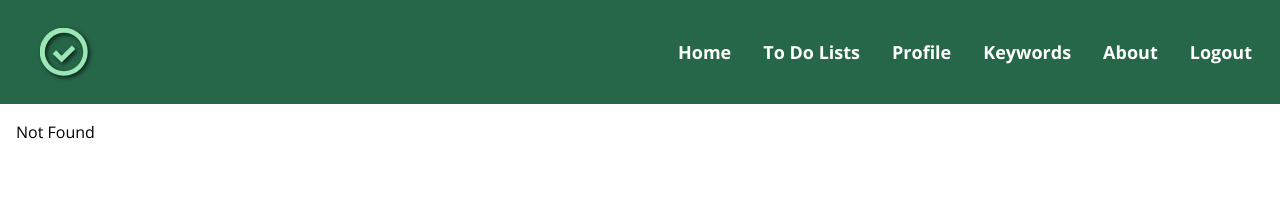
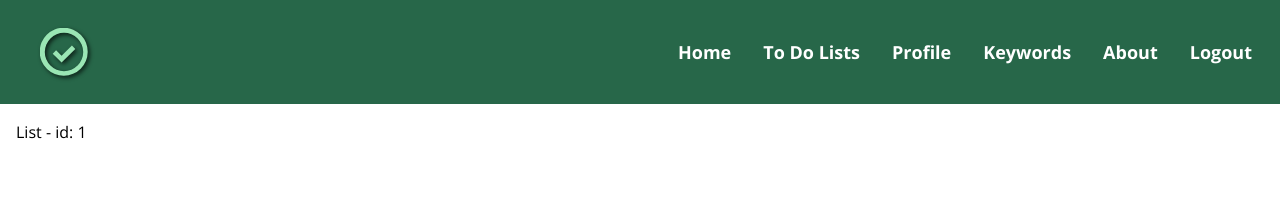
Before and after one commit to robert-laws/project-sep-2020-checkmark-list-app, a React (Create React App) app: page /list/1 in a window 1280 px wide. Shown: the top 210 px of the page. Built offline with nearby package versions, Linux system fonts and the light colour scheme; no server answers; the database is empty; sample sign-in values are in the browser's storage.

Commit message:
begin adding List logic

```diff
--- a/src/App.js
+++ b/src/App.js
@@ -6,6 +6,7 @@ import {
   Home,
   About,
   Keywords,
+  List,
   Lists,
   Login,
   Profile,
@@ -68,6 +69,15 @@ function App() {
               <Lists />
             </ProtectedRoute>
 
+            <ProtectedRoute
+              isAuthed={!!user}
+              isLoading={isLoading}
+              path='/list/:id'
+              exact
+            >
+              <List />
+            </ProtectedRoute>
+
             <Route path='/about' component={About} />
             <Route path='*' component={NotFound} />
           </Switch>
--- /dev/null
+++ b/src/components/todos/TaskList.js
@@ -0,0 +1,5 @@
+import React from 'react';
+
+export const TaskList = () => {
+  return <div></div>;
+};
--- /dev/null
+++ b/src/components/todos/TodoBase.js
@@ -0,0 +1,20 @@
+import React from 'react';
+import { Link } from 'react-router-dom';
+import { Heading, Button } from '../ui';
+
+export const TodoBase = ({ todoId, title }) => {
+  return (
+    <div className='w-96 border rounded overflow-hidden shadow-lg m-2 flex-auto'>
+      <div>
+        <div className='mb-2 border-b px-4 py-3'>
+          <Heading>{title}</Heading>
+        </div>
+        <div className='px-4 py-3 text-center'>
+          <Link to={`/list/${todoId}`}>
+            <Button size='small'>View List Detail</Button>
+          </Link>
+        </div>
+      </div>
+    </div>
+  );
+};
--- a/src/components/todos/index.js
+++ b/src/components/todos/index.js
@@ -1,3 +1,4 @@
+export { TodoBase } from './TodoBase';
 export { Card } from './Card';
 export { Keyword } from '../todos/Keyword';
 export { Task } from '../todos/Task';
--- /dev/null
+++ b/src/pages/List.js
@@ -0,0 +1,12 @@
+import React from 'react';
+import { useParams } from 'react-router-dom';
+
+export const List = () => {
+  const { id } = useParams();
+
+  return (
+    <div>
+      List - <span>id: {id}</span>
+    </div>
+  );
+};
--- a/src/pages/Lists.js
+++ b/src/pages/Lists.js
@@ -1,7 +1,7 @@
 import React, { useContext, useState, useEffect } from 'react';
 import spinner from '../images/spinner.gif';
 import { Page } from '../components/ui';
-import { Card } from '../components/todos';
+import { TodoBase } from '../components/todos';
 import AuthContext from '../context/auth/authContext';
 import TodosContext from '../context/todos/todosContext';
 
@@ -46,15 +46,7 @@ export const Lists = () => {
           {!error &&
             !isSpinning &&
             todos.map((todo) => (
-              <Card
-                key='todo.id'
-                title={todo.title}
-                tasks={[
-                  { title: 'Plant new flowers by deck', completed: false },
-                  { title: 'Add some fertilizer', completed: true },
-                ]}
-                keywords={['cleaning', 'lawn']}
-              />
+              <TodoBase key={todo.id} todoId={todo.id} title={todo.title} />
             ))}
         </div>
       </div>
--- a/src/pages/index.js
+++ b/src/pages/index.js
@@ -2,6 +2,7 @@ export { Home } from './Home';
 export { About } from './About';
 export { Keywords } from './Keywords';
 export { Lists } from './Lists';
+export { List } from './List';
 export { Login } from './Login';
 export { Profile } from './Profile';
 export { Signup } from './Signup';
```
